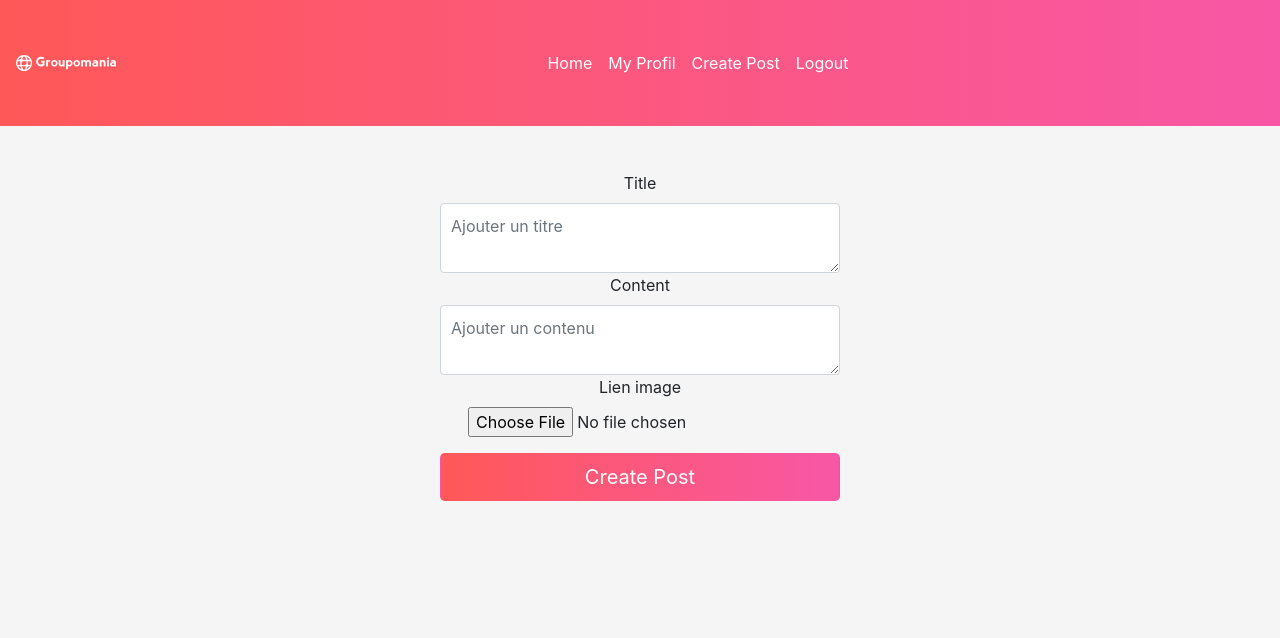
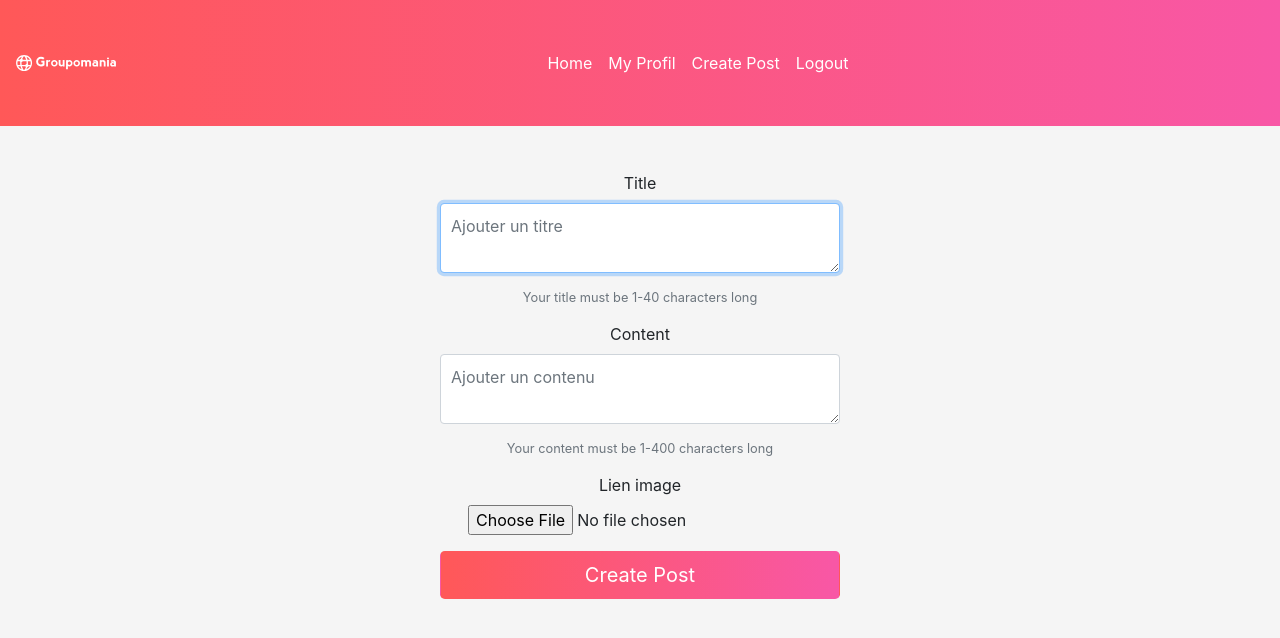
Before and after one commit to Valentinmeert/Projet-7-frontend, a Vue app: page /create in a window 1280 px wide. Shown: the top 638 px of the page. Built offline with nearby package versions, Linux system fonts and the light colour scheme; sample sign-in values are in the browser's storage; a web font is replaced by a local one; what vue-paginate, vue-resource would draw is missing.

Commit message:
fix bugs and add style

```diff
--- a/src/components/CreatePost.vue
+++ b/src/components/CreatePost.vue
@@ -3,6 +3,9 @@
   <form @submit.prevent.stop="createPost" class="form-text">
       <label for="title">Title</label>
       <textarea
+      autofocus
+      minlength="1"
+      maxlength="40"
         v-model="title"
         type="text"
         name="title"
@@ -10,8 +13,13 @@
         class="form-control"
         placeholder="Ajouter un titre"
       />
+      <small id="passwordHelpBlockTitle" class="form-text text-muted">
+  Your title must be 1-40 characters long
+</small>
       <label for="content">Content</label>
       <textarea
+      minlength="1"
+      maxlength="40"
         v-model="content"
         type="text"
         name="content"
@@ -19,6 +27,9 @@
         class="form-control"
         placeholder="Ajouter un contenu"
       />
+      <small id="passwordHelpBlockContent" class="form-text text-muted">
+  Your content must be 1-400 characters long
+</small>
     <div class="form-group">
         <label for="file">Lien image</label>
         <input
@@ -66,6 +77,7 @@ export default {
         })
         .then(
           (response) => {
+            window.alert('Votre post a bien été posté !');
             this.$router.push('/');
           },
           (response) => {
--- a/src/components/CreateUserAsAdmin.vue
+++ b/src/components/CreateUserAsAdmin.vue
@@ -80,6 +80,7 @@ export default {
           password,
         })
         .then(() => {
+          window.alert('Le profil a bien été crée !');
           this.$router.push('/');
         });
     },
--- a/src/components/Login.vue
+++ b/src/components/Login.vue
@@ -66,6 +66,7 @@ export default {
           localStorage.clear();
           localStorage.setItem('jwt', data.body.token);
           localStorage.setItem('userId', data.body.userId);
+          window.alert('Bienvenue');
           this.$router.push('/');
         });
     },
--- a/src/components/Nav.vue
+++ b/src/components/Nav.vue
@@ -3,8 +3,8 @@
   <button class="navbar-toggler" type="button" data-toggle="collapse" data-target="#navbarsExample08" aria-controls="navbarsExample08" aria-expanded="false" aria-label="Toggle navigation">
     <span class="navbar-toggler-icon"></span>
   </button>
-      <a class="navbar-brand" href="/">
-<img  src="../assets/icon-left-font-monochrome-white.svg" alt="" width="100" height="100">
+    <a class="navbar-brand" href="/">
+      <img src="../assets/icon-left-font-monochrome-white.svg" alt="" width="100" height="100">
     </a>
     <div class="collapse navbar-collapse justify-content-md-center" id="navbarsExample08">
       <ul class="navbar-nav">
@@ -41,7 +41,7 @@
             :to="'/login'"
             class="nav-link"
           >
-            <div @click="disconect()">Logout</div>
+            <div @click="disconnect()">Logout</div>
           </router-link>
         </li>
       </ul>
@@ -66,8 +66,10 @@ if (localStorage.getItem('userId')){
 }
 },
   methods: {
-    disconect() {
-      localStorage.clear().then(next());
+    disconnect() {
+      location.reload();
+      localStorage.clear();
+      this.$router.push('/login');
     },
   },
 };
--- a/src/components/Post.vue
+++ b/src/components/Post.vue
@@ -4,7 +4,7 @@
       <div>
       <section v-for="post in paginated('posts')" :key="post.id">
         <router-link :to="'/post/' + post.id" ><h1>{{ post.title }}</h1></router-link>
-        <div v-if="post.imageUrl"><img :src="post.imageUrl" class="postImg" width="50" height="50"></div>
+        <div v-if="post.imageUrl"><img :src="post.imageUrl" class="postImage" width="50" height="50"></div>
         <h3>Created at : {{ post.createdAt }}</h3>
         <hr />
       </section>
@@ -77,7 +77,7 @@ a:link {
   color: black;
   text-decoration: none;
 }
-.postImg {
+.postImage {
   width: 50px;
   height: 50px;
 }
--- a/src/components/PostDetail.vue
+++ b/src/components/PostDetail.vue
@@ -1,12 +1,16 @@
 <template>
 <div class="text-center">
-  <article class="col-sm-12">
+  <article class="col-sm-12 w-50 m-auto">
     <h1>{{ post.title }}</h1>
+    <hr />
     <h2>{{ post.content }}</h2>
+    <hr />
     <div v-if="post.imageUrl">
       <img :src="post.imageUrl" alt="" class="postImg">
     </div>
+    <hr />
     <h3>By: {{postUser.firstName}} {{postUser.lastName}}</h3>
+    <hr />
     <p v-if="disliked"><img @click="like()"   src="../assets/thumb.png" alt="" width="50" height="50">{{likes}}</p>
     <p v-else><img @click="unlike()"  src="../assets/thumbgreen.png" alt="" width="50" height="50">{{likes}}</p>
   </article>
@@ -161,7 +165,7 @@ h1 {
   font-family: 'Staatliches', cursive;
 }
 .postImg {
-  min-width: 200px;
-  min-height: 200px;
+  width: 200px;
+  height: 200px;
 }
 </style>
--- a/src/components/PostUpdate.vue
+++ b/src/components/PostUpdate.vue
@@ -1,5 +1,5 @@
 <template>
-  <article class="text-center form-text" >
+  <article class="text-center form-text">
     <label for="title">Title</label>
     <p><textarea
     v-model="post.title"
@@ -23,10 +23,8 @@
           @change="uploadImage"
         />
       </div>
-
     <div @click="save(post)" class="btn">
           Valider la modification
-
       <router-link :to="'/'">
         </router-link
       >
--- a/src/components/Signup.vue
+++ b/src/components/Signup.vue
@@ -86,6 +86,8 @@ export default {
         .then((data) => {
           localStorage.setItem('jwt', data.body.token);
           localStorage.setItem('userId', data.body.userId);
+          window.alert('Votre compte a bien été crée');
+          this.$router.push('/');
         });
     },
   },
--- a/src/components/User.vue
+++ b/src/components/User.vue
@@ -30,9 +30,6 @@
       <section v-for="post in paginated('posts')">
         <router-link :to="'/post/' + post.id" ><h2>{{ post.title }}</h2></router-link>
         <h3>Created at : {{ post.createdAt }}</h3>
-        <router-link :to="'/post/' + post.id" class="btn ">
-          Voir le post
-        </router-link>
         <router-link :to="'/'">
           <div class="btn " @click="destroyPost(post)">
             Supprimer le post
--- a/src/components/UserUpdate.vue
+++ b/src/components/UserUpdate.vue
@@ -1,8 +1,31 @@
 <template>
-  <article class="col-sm-12 text-center">
-    <p>Your new firstname : <input v-model="user.firstName" /></p>
-    <p>Your new lastname : <input v-model="user.lastName" /></p>
-    <p>Your new email : <input v-model="user.email" /></p>
+<div class="text-center">
+  <article class="form-text text-center">
+    <label for="firstName">First Name :</label>
+    <input
+    pattern="[a-zA-Z -]{1,20}"
+    v-model="user.firstName"
+    required
+    type="text"
+    name="firstName"
+    class="form-control"/>
+    <label for="lastName">Last Name :</label>
+    <input
+    v-model="user.lastName"
+    pattern="[a-zA-Z -]{1,20}"
+    required
+    type="text"
+    name="lastName"
+    class="form-control"/>
+    <label for="lastName">Email :</label>
+    <input
+    v-model="user.email"
+    pattern="[a-zA-Z0-9._-]+@[a-zA-Z0-9._-]+.[a-zA-Z.]{2,25}"
+    required
+    type="text"
+    name="email"
+    class="form-control"/>
+    </article>
       <div
         @click="save(user)" class="btn">
           Valider la modification
@@ -10,7 +33,8 @@
       <router-link :to="'/updatePassword/' + user.id" class="btn">
           Modifier votre mot de passe
         </router-link>
-  </article>
+
+  </div>
 </template>
 
 <script>
@@ -89,10 +113,47 @@ export default {
 </script>
 
 <style>
+html,
+body {
+  height: 100%;
+}
+
+body {
+  display: -ms-flexbox;
+  -ms-flex-align: center;
+  align-items: center;
+  padding-bottom: 40px;
+  background-color: #f5f5f5;
+}
+
+.form-text {
+  width: 100%;
+  max-width: 430px;
+  padding: 15px;
+  margin: auto;
+}
+.form-text .checkbox {
+  font-weight: 400;
+}
+.form-text .form-control {
+  position: relative;
+  box-sizing: border-box;
+  height: auto;
+  padding: 10px;
+  font-size: 16px;
+}
+.form-text .form-control:focus {
+  z-index: 2;
+}
+
+.form-text input[type='text'] {
+  margin-bottom: 10px;
+  border-top-left-radius: 0;
+  border-top-right-radius: 0;
+}
+
 .btn {
-background: linear-gradient(to right, #ff5858, #f857a6);
-}
-a{
-  color:white
+  background: linear-gradient(to right, #ff5858, #f857a6) !important ;
+  color:white;
 }
 </style>
```
